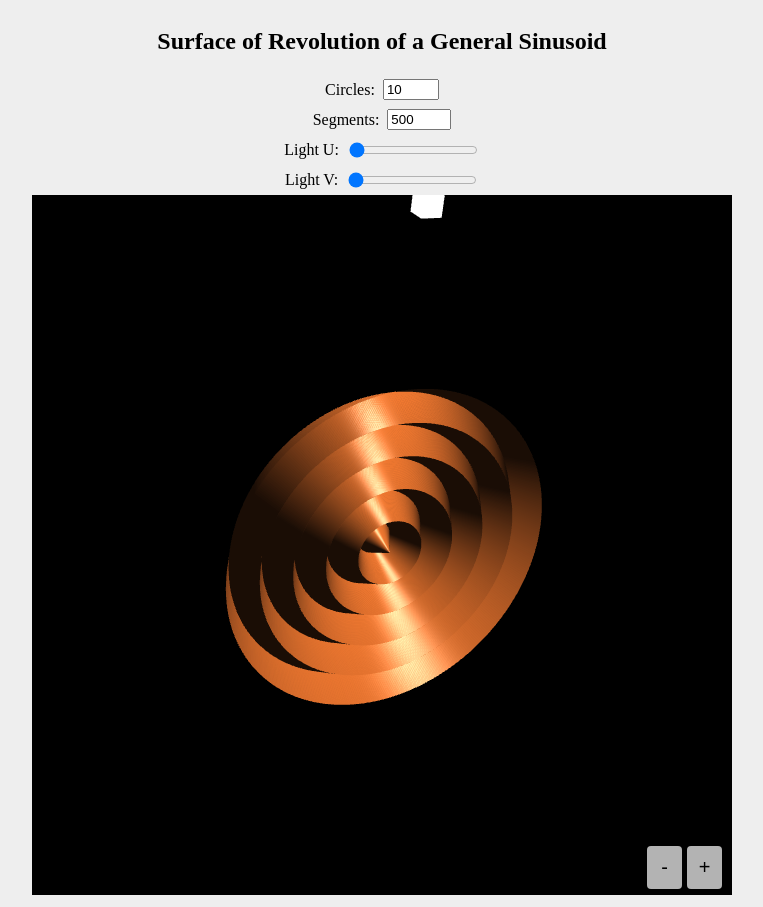
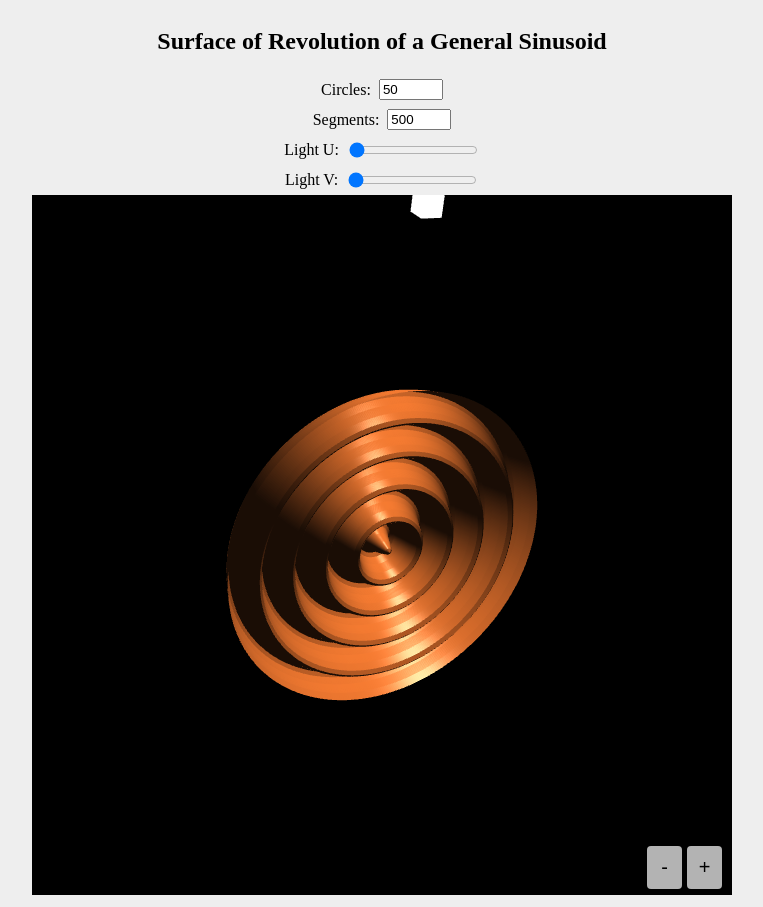
Before and after one commit to Gepuy/Visualization-of-graphical-and-geometric-information, a plain HTML site: page index.html in a window 1280 px wide. Shown: the whole page, without its empty margins (258-1021 px from the left). Drawn offline with Linux system fonts and the light colour scheme.

Commit message:
fix: small codebase fixes

```diff
--- a/index.html
+++ b/index.html
@@ -42,7 +42,7 @@
     <h2>Surface of Revolution of a General Sinusoid</h2>
     <div class="inputContainer">
         <p>Circles: </p>
-        <input type="number" name="circleCount" id="circleCount" min="10" max="20" step="1" value="10"
+        <input type="number" name="circleCount" id="circleCount" min="10" max="100" step="1" value="50"
             onchange="update()">
     </div>
 
--- a/light.js
+++ b/light.js
@@ -1,55 +1,55 @@
 function Light() {
     this.iVertexBuffer = gl.createBuffer();
 
-    let haflSize = 0.06;
+    let halfSize = 0.06;
     let vertices = [
         // Front face
-        -haflSize, -haflSize,  haflSize,  // Bottom-left
-         haflSize, -haflSize,  haflSize,  // Bottom-right
-         haflSize,  haflSize,  haflSize,  // Top-right
-         haflSize,  haflSize,  haflSize,  // Top-right
-        -haflSize,  haflSize,  haflSize,  // Top-left
-        -haflSize, -haflSize,  haflSize,  // Bottom-left
+        -halfSize, -halfSize,  halfSize,  // Bottom-left
+         halfSize, -halfSize,  halfSize,  // Bottom-right
+         halfSize,  halfSize,  halfSize,  // Top-right
+         halfSize,  halfSize,  halfSize,  // Top-right
+        -halfSize,  halfSize,  halfSize,  // Top-left
+        -halfSize, -halfSize,  halfSize,  // Bottom-left
 
         // Back face
-        -haflSize, -haflSize, -haflSize,  // Bottom-left
-        -haflSize,  haflSize, -haflSize,  // Top-left
-         haflSize,  haflSize, -haflSize,  // Top-right
-         haflSize,  haflSize, -haflSize,  // Top-right
-         haflSize, -haflSize, -haflSize,  // Bottom-right
-        -haflSize, -haflSize, -haflSize,  // Bottom-left
+        -halfSize, -halfSize, -halfSize,  // Bottom-left
+        -halfSize,  halfSize, -halfSize,  // Top-left
+         halfSize,  halfSize, -halfSize,  // Top-right
+         halfSize,  halfSize, -halfSize,  // Top-right
+         halfSize, -halfSize, -halfSize,  // Bottom-right
+        -halfSize, -halfSize, -halfSize,  // Bottom-left
 
         // Left face
-        -haflSize,  haflSize,  haflSize,  // Top-right
-        -haflSize,  haflSize, -haflSize,  // Top-left
-        -haflSize, -haflSize, -haflSize,  // Bottom-left
-        -haflSize, -haflSize, -haflSize,  // Bottom-left
-        -haflSize, -haflSize,  haflSize,  // Bottom-right
-        -haflSize,  haflSize,  haflSize,  // Top-right
+        -halfSize,  halfSize,  halfSize,  // Top-right
+        -halfSize,  halfSize, -halfSize,  // Top-left
+        -halfSize, -halfSize, -halfSize,  // Bottom-left
+        -halfSize, -halfSize, -halfSize,  // Bottom-left
+        -halfSize, -halfSize,  halfSize,  // Bottom-right
+        -halfSize,  halfSize,  halfSize,  // Top-right
 
         // Right face
-        haflSize,  haflSize,  haflSize,  // Top-left
-        haflSize, -haflSize, -haflSize,  // Bottom-right
-        haflSize,  haflSize, -haflSize,  // Top-right
-        haflSize, -haflSize, -haflSize,  // Bottom-right
-        haflSize,  haflSize,  haflSize,  // Top-left
-        haflSize, -haflSize,  haflSize,  // Bottom-left
+        halfSize,  halfSize,  halfSize,  // Top-left
+        halfSize, -halfSize, -halfSize,  // Bottom-right
+        halfSize,  halfSize, -halfSize,  // Top-right
+        halfSize, -halfSize, -halfSize,  // Bottom-right
+        halfSize,  halfSize,  halfSize,  // Top-left
+        halfSize, -halfSize,  halfSize,  // Bottom-left
 
         // Top face
-        -haflSize,  haflSize, -haflSize,  // Top-left
-         haflSize,  haflSize, -haflSize,  // Top-right
-         haflSize,  haflSize,  haflSize,  // Bottom-right
-         haflSize,  haflSize,  haflSize,  // Bottom-right
-        -haflSize,  haflSize,  haflSize,  // Bottom-left
-        -haflSize,  haflSize, -haflSize,  // Top-left
+        -halfSize,  halfSize, -halfSize,  // Top-left
+         halfSize,  halfSize, -halfSize,  // Top-right
+         halfSize,  halfSize,  halfSize,  // Bottom-right
+         halfSize,  halfSize,  halfSize,  // Bottom-right
+        -halfSize,  halfSize,  halfSize,  // Bottom-left
+        -halfSize,  halfSize, -halfSize,  // Top-left
 
         // Bottom face
-        -haflSize, -haflSize, -haflSize,  // Top-right
-        -haflSize, -haflSize,  haflSize,  // Top-left
-         haflSize, -haflSize,  haflSize,  // Bottom-right
-         haflSize, -haflSize,  haflSize,  // Bottom-right
-         haflSize, -haflSize, -haflSize,  // Bottom-left
-        -haflSize, -haflSize, -haflSize   // Top-right
+        -halfSize, -halfSize, -halfSize,  // Top-right
+        -halfSize, -halfSize,  halfSize,  // Top-left
+         halfSize, -halfSize,  halfSize,  // Bottom-right
+         halfSize, -halfSize,  halfSize,  // Bottom-right
+         halfSize, -halfSize, -halfSize,  // Bottom-left
+        -halfSize, -halfSize, -halfSize   // Top-right
     ];
 
     gl.bindBuffer(gl.ARRAY_BUFFER, this.iVertexBuffer);
--- a/model.js
+++ b/model.js
@@ -41,7 +41,7 @@ function Model() {
         let vectorA = m4.normalize(m4.subtractVectors(b, a, []), []);
         let vectorB = m4.normalize(m4.subtractVectors(c, a, []), []);
         let normal = m4.cross(vectorA, vectorB, []);
-        console.log(normal)
+
         return normal;
     }
 
```
